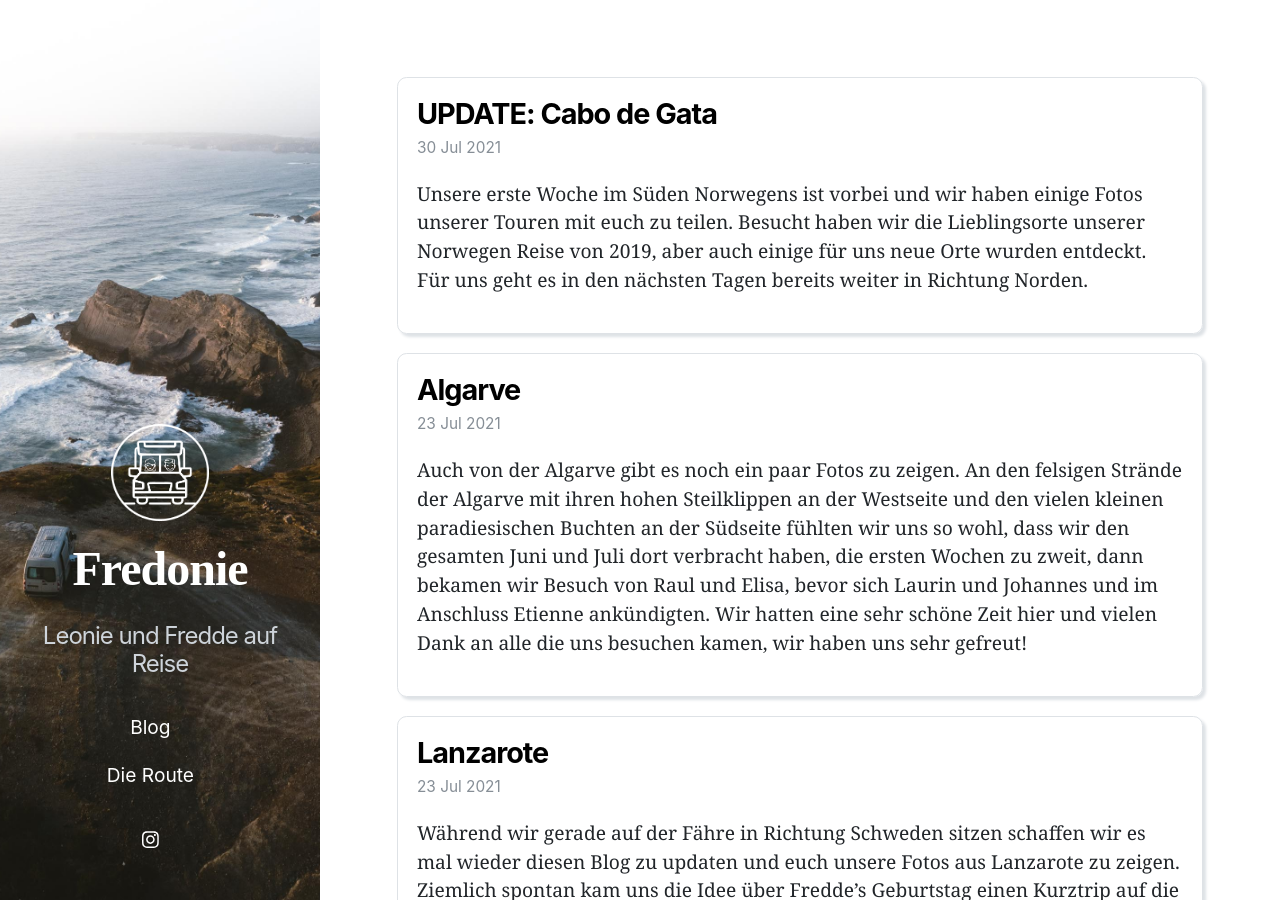
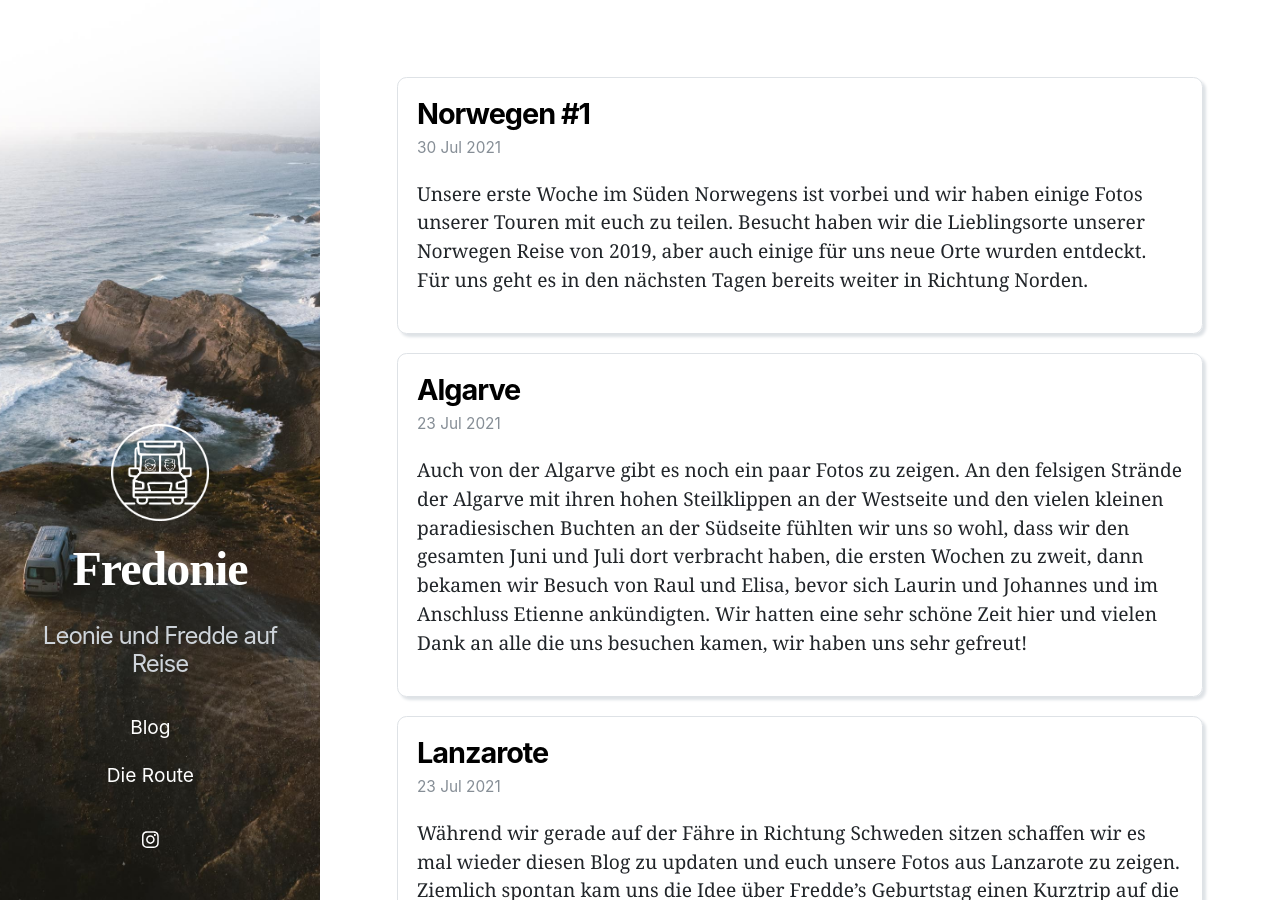
Before and after one commit to fschreib/fredonie, a Jekyll site: the page built from index.markdown, in a window 1280 px wide and 900 px high. Built offline with Jekyll 4.4.1, drawn with Linux system fonts in a browser that asks for light colours; nearby versions of some CDN libraries.

Commit message:
initial commit

```diff
--- a/_posts/2021-07-31-Norwegen1.markdown
+++ b/_posts/2021-07-31-Norwegen1.markdown
@@ -1,6 +1,6 @@
 ---
 layout: post
-title:  "UPDATE: Cabo de Gata"
+title:  "Norwegen #1"
 date:   2021-07-31 00:00:00 +0200
 permalink: /blog/Norwegen1
 ---
```
